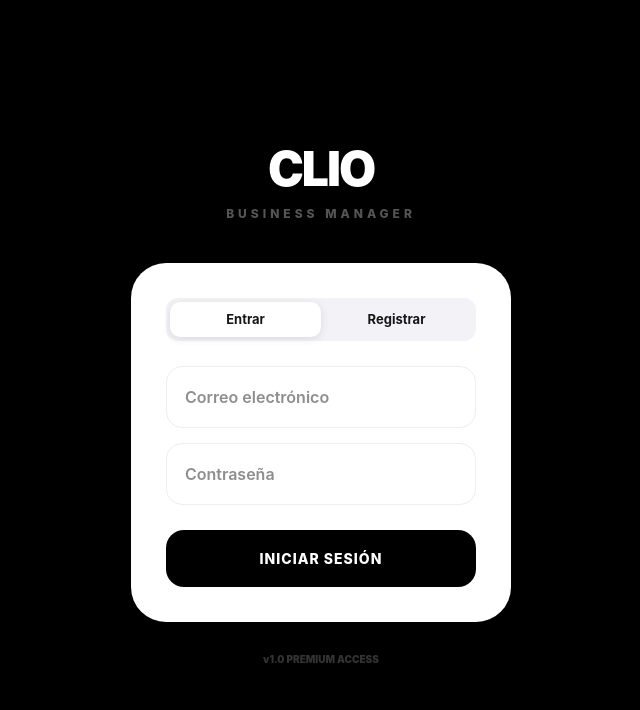
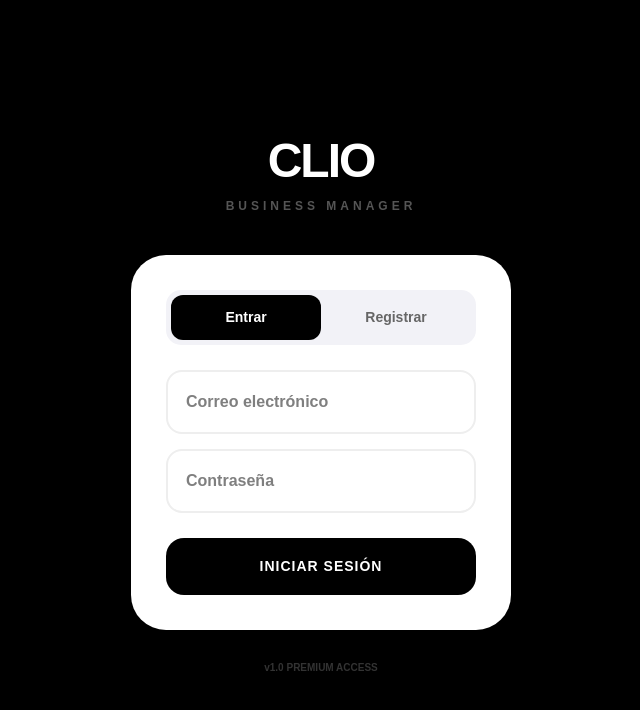
Before and after one commit to mooon300/clio-app, a Next.js app: page /login in a window 1280 px wide. Shown: the top 710 px of the page, without its empty margins (319-959 px from the left). Built offline with nearby package versions, Linux system fonts and the light colour scheme; no server answers.

Commit message:
🚀 Dashboard Pro:rubens

```diff
--- a/app/login/page.tsx
+++ b/app/login/page.tsx
@@ -1,17 +1,23 @@
 'use client'
 
-import { useState, useEffect } from 'react'
+import { useState } from 'react'
 import { useRouter } from 'next/navigation'
-import { supabase } from '../../lib/config'
+import { createClient } from '@supabase/supabase-js'
+
+// Llaves directas para que funcione sí o sí en Vercel
+const supabase = createClient(
+  'https://cqlczrqyplidpxsjqqwr.supabase.co',
+  'sb_publishable_0wjmKoJA2EFXZmJ7p0Vc_w_EKnJ0p9Q'
+)
 
 export default function LoginPage() {
   const router = useRouter()
   const [email, setEmail] = useState('')
   const [password, setPassword] = useState('')
   const [loading, setLoading] = useState(false)
-  const [isRegistering, setIsRegistering] = useState(false) // Estado para cambiar el modo
+  const [isRegistering, setIsRegistering] = useState(false)
 
-  // ====== FUNCIÓN PRINCIPAL (Login o Registro) ======
+  // ====== FUNCIÓN PARA LOGIN / REGISTRO ======
   const handleSubmit = async (e: any) => {
     e.preventDefault()
     setLoading(true)
@@ -19,7 +25,7 @@ export default function LoginPage() {
     if (isRegistering) {
       const { error } = await supabase.auth.signUp({ email, password })
       if (error) alert("Error: " + error.message)
-      else alert("¡Registro exitoso! Ahora cambia a 'Iniciar Sesión' para entrar.")
+      else alert("¡Registro exitoso! Ahora cambia a 'Entrar' para iniciar sesión.")
     } else {
       const { error } = await supabase.auth.signInWithPassword({ email, password })
       if (error) alert("Error: " + error.message)
@@ -29,24 +35,26 @@ export default function LoginPage() {
   }
 
   return (
-    <div style={{ display: 'flex', flexDirection: 'column', alignItems: 'center', justifyContent: 'center', minHeight: '100vh', backgroundColor: 'black', fontFamily: '-apple-system, sans-serif', padding: '20px' }}>
+    <div style={{ display: 'flex', flexDirection: 'column', alignItems: 'center', justifyContent: 'center', minHeight: '100vh', backgroundColor: '#000', fontFamily: 'sans-serif', padding: '20px' }}>
 
       <header style={{ textAlign: 'center', marginBottom: '40px' }}>
         <h1 style={{ color: 'white', fontWeight: 900, fontSize: '48px', margin: 0, letterSpacing: '-2px' }}>CLIO</h1>
         <p style={{ color: '#555', fontWeight: 800, fontSize: '12px', letterSpacing: '4px' }}>BUSINESS MANAGER</p>
       </header>
 
-      <div style={{ background: 'white', padding: '35px', borderRadius: '35px', width: '100%', maxWidth: '380px', boxShadow: '0 20px 40px rgba(0,0,0,0.5)' }}>
+      <div style={{ background: '#FFF', padding: '35px', borderRadius: '35px', width: '100%', maxWidth: '380px', boxShadow: '0 20px 40px rgba(0,0,0,0.5)' }}>
 
-        {/* Selector de Modo */}
-        <div style={{ display: 'flex', background: '#F2F2F7', borderRadius: '12px', padding: '4px', marginBottom: '25px' }}>
+        {/* Selector de Modo con colores fuertes */}
+        <div style={{ display: 'flex', background: '#F2F2F7', borderRadius: '15px', padding: '5px', marginBottom: '25px' }}>
           <button
+            type="button"
             onClick={() => setIsRegistering(false)}
-            style={{ ...tabBtn, backgroundColor: !isRegistering ? 'white' : 'transparent', boxShadow: !isRegistering ? '0 2px 8px rgba(0,0,0,0.1)' : 'none' }}
+            style={{ ...tabBtn, backgroundColor: !isRegistering ? '#000' : 'transparent', color: !isRegistering ? '#FFF' : '#666' }}
           >Entrar</button>
           <button
+            type="button"
             onClick={() => setIsRegistering(true)}
-            style={{ ...tabBtn, backgroundColor: isRegistering ? 'white' : 'transparent', boxShadow: isRegistering ? '0 2px 8px rgba(0,0,0,0.1)' : 'none' }}
+            style={{ ...tabBtn, backgroundColor: isRegistering ? '#000' : 'transparent', color: isRegistering ? '#FFF' : '#666' }}
           >Registrar</button>
         </div>
 
@@ -70,7 +78,7 @@ export default function LoginPage() {
           />
 
           <button disabled={loading} style={btnBlack}>
-            {loading ? 'Procesando...' : (isRegistering ? 'CREAR CUENTA' : 'INICIAR SESIÓN')}
+            {loading ? 'PROCESANDO...' : (isRegistering ? 'CREAR CUENTA' : 'INICIAR SESIÓN')}
           </button>
         </form>
       </div>
@@ -80,7 +88,7 @@ export default function LoginPage() {
   )
 }
 
-// ====== ESTILOS ======
-const tabBtn = { flex: 1, border: 'none', padding: '8px', borderRadius: '10px', fontSize: '13px', fontWeight: 700, cursor: 'pointer', transition: '0.2s' }
-const inputStyle = { padding: '18px', borderRadius: '16px', border: '1px solid #EEE', fontSize: '16px', fontWeight: 600, outline: 'none', width: '100%', boxSizing: 'border-box' as 'border-box', color: '#1D1D1F', backgroundColor: '#FFF' }
+// ====== ESTILOS REFORZADOS ======
+const tabBtn = { flex: 1, border: 'none', padding: '12px', borderRadius: '12px', fontSize: '14px', fontWeight: 800, cursor: 'pointer', transition: '0.3s' }
+const inputStyle = { padding: '18px', borderRadius: '16px', border: '2px solid #EEE', fontSize: '16px', fontWeight: 600, outline: 'none', width: '100%', boxSizing: 'border-box' as 'border-box', color: '#000', backgroundColor: '#FFF' }
 const btnBlack = { padding: '18px', background: 'black', color: 'white', border: 'none', borderRadius: '18px', fontWeight: 800, fontSize: '14px', cursor: 'pointer', letterSpacing: '1px', marginTop: '10px' }
```
